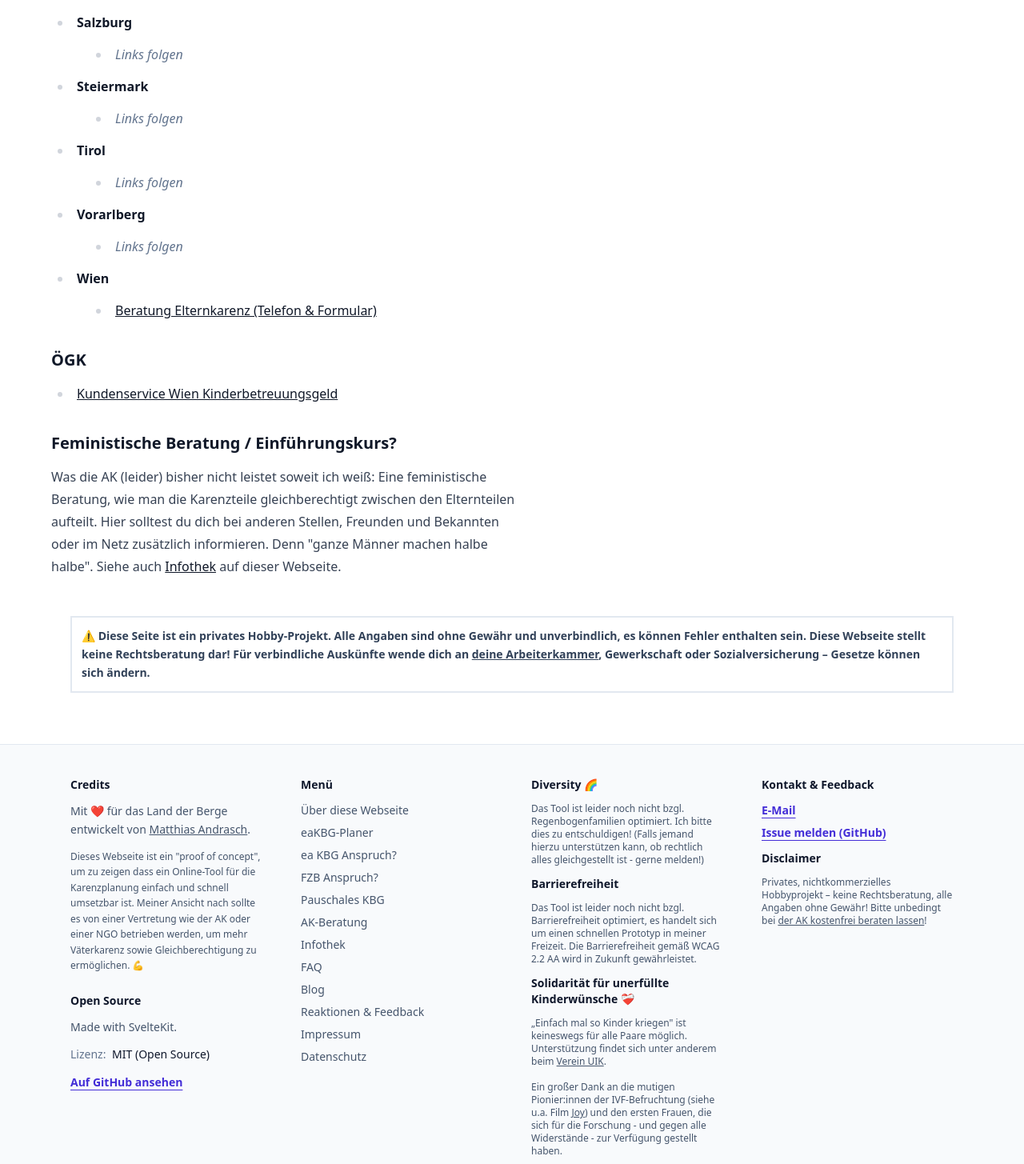
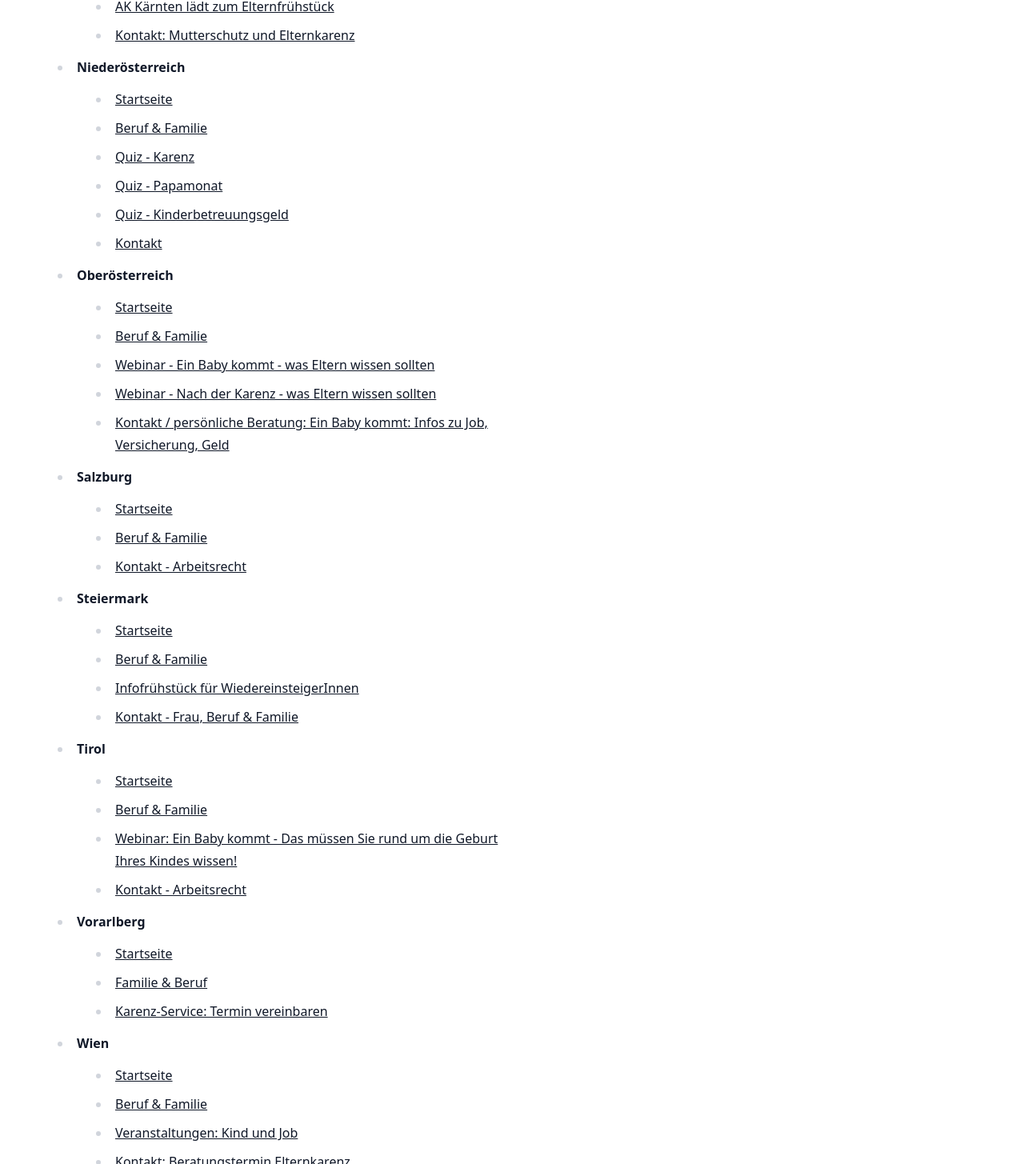
Before and after one commit to mandrasch/karenz-wizard, a SvelteKit app: page /ak-beratung in a window 1280 px wide. Shown: the part 1415-2870 px from the top of the page at 80% size. Built offline with nearby package versions, Linux system fonts and the light colour scheme.

Commit message:
chore: add AK service links

```diff
--- a/src/routes/ak-beratung/+page.svelte
+++ b/src/routes/ak-beratung/+page.svelte
@@ -1,87 +1,165 @@
 <script>
-	// TODO: check links
-	// TODO: add Burgenland https://bgld.arbeiterkammer.at/vaeterkarenz
 	const akList = [
 		{
 			name: 'Burgenland',
 			links: [
-				/*{ title: 'Startseite', url: 'https://bgld.arbeiterkammer.at' },
-				{ title: 'Väterkarenz', url: 'https://bgld.arbeiterkammer.at/vaeterkarenz' },
+				{ title: 'Startseite', url: 'https://bgld.arbeiterkammer.at' },
 				{
-					title: 'Kontakt: Arbeitsrecht',
-					url: 'https://bgld.arbeiterkammer.at/ueberuns/kontakt/index.html'
-				}*/
+					title: 'Beruf & Familie',
+					url: 'https://bgld.arbeiterkammer.at/beratung/berufundfamilie/index.html'
+				},
+				{
+					title: 'Elternberatungs-Termine vor Ort',
+					url: 'https://bgld.arbeiterkammer.at/elternberatung'
+				},
+				{ title: 'Kontakt', url: 'https://bgld.arbeiterkammer.at/ueberuns/kontakt/index.html' }
 			]
 		},
 		{
 			name: 'Kärnten',
 			links: [
-				/*{ title: 'Startseite', url: 'https://kaernten.arbeiterkammer.at' },
+				{ title: 'Startseite', url: 'https://kaernten.arbeiterkammer.at' },
+				{
+					title: 'Beruf & Familie',
+					url: 'https://kaernten.arbeiterkammer.at/beratung/berufundfamilie/index.html'
+				},
+				{
+					title: 'AK Kärnten lädt zum Elternfrühstück',
+					url: 'https://kaernten.arbeiterkammer.at/beratung/berufundfamilie/kinderbetreuungsgeld/AK_laedt_zum_Elternfruehstueck.html'
+				},
 				{
 					title: 'Kontakt: Mutterschutz und Elternkarenz',
 					url: 'https://kaernten.arbeiterkammer.at/ueberuns/kontakt/karenz/Mutterschutz___Karenz.html'
-				}*/
+				}
 			]
 		},
 		{
 			name: 'Niederösterreich',
 			links: [
-				/*
 				{ title: 'Startseite', url: 'https://noe.arbeiterkammer.at' },
+				{
+					title: 'Beruf & Familie',
+					url: 'https://noe.arbeiterkammer.at/beratung/berufundfamilie/index.html'
+				},
+				{
+					title: 'Quiz - Karenz',
+					url: 'https://noe.arbeiterkammer.at/beratung/berufundfamilie/karenz/Quiz-_Karenz.html'
+				},
+				{
+					title: 'Quiz - Papamonat',
+					url: 'https://noe.arbeiterkammer.at/beratung/berufundfamilie/karenz/Quiz-_Papamonat.html'
+				},
+				{
+					title: 'Quiz - Kinderbetreuungsgeld',
+					url: 'https://noe.arbeiterkammer.at/beratung/berufundfamilie/kinderbetreuungsgeld/index.html'
+				},
 				{ title: 'Kontakt', url: 'https://www.arbeiterkammer.at/kontakt/aknoe.html' }
-			*/
 			]
 		},
 		{
 			name: 'Oberösterreich',
 			links: [
-				/*
 				{ title: 'Startseite', url: 'https://ooe.arbeiterkammer.at' },
-				{ title: 'Kontakt', url: 'https://www.arbeiterkammer.at/kontakt/akooe.html' }
-			*/
+				{
+					title: 'Beruf & Familie',
+					url: 'https://ooe.arbeiterkammer.at/beratung/berufundfamilie/index.html'
+				},
+				{
+					title: 'Webinar - Ein Baby kommt - was Eltern wissen sollten',
+					url: 'https://ooe.arbeiterkammer.at/service/veranstaltungen/allgemeinetermine/online/Ein_Baby_kommt_-_was_Eltern_wissen_sollten.html'
+				},
+
+				{
+					title: 'Webinar - Nach der Karenz - was Eltern wissen sollten',
+					url: 'https://ooe.arbeiterkammer.at/service/veranstaltungen/allgemeinetermine/online/Nach-der-Karenz---was-Eltern-wissen-sollten.html'
+				},
+				{
+					title: 'Kontakt / persönliche Beratung: Ein Baby kommt: Infos zu Job, Versicherung, Geld',
+					url: 'https://ooe.arbeiterkammer.at/ueberuns/kontakte/beratung/Elternschaft.html'
+				}
 			]
 		},
 		{
 			name: 'Salzburg',
 			links: [
-				/*
 				{ title: 'Startseite', url: 'https://sbg.arbeiterkammer.at' },
-				{ title: 'Kontakt', url: 'https://www.arbeiterkammer.at/kontakt/aksbg.html' }
-			*/
+				{
+					title: 'Beruf & Familie',
+					url: 'https://sbg.arbeiterkammer.at/beratung/berufundfamilie/index.html'
+				},
+				{
+					title: 'Kontakt - Arbeitsrecht',
+					url: 'https://sbg.arbeiterkammer.at/ueberuns/kontakt/arbeitsrecht/Arbeitsrecht.html'
+				}
 			]
 		},
 		{
 			name: 'Steiermark',
 			links: [
-				/*
 				{ title: 'Startseite', url: 'https://stmk.arbeiterkammer.at' },
-				{ title: 'Kontakt', url: 'https://www.arbeiterkammer.at/kontakt/akstmk.html' }
-			*/
+				{
+					title: 'Beruf & Familie',
+					url: 'https://stmk.arbeiterkammer.at/beratung/berufundfamilie/Beruf_und_Familie_Uebersichtsseite.html'
+				},
+				{
+					title: 'Infofrühstück für WiedereinsteigerInnen',
+					url: 'https://stmk.arbeiterkammer.at/beratung/berufundfamilie/wiedereinstieg/Infofruehstueck.html'
+				},
+				{
+					title: 'Kontakt - Frau, Beruf & Familie',
+					url: 'https://stmk.arbeiterkammer.at/ueberuns/kontakt/Kontakt_Frauen_und_Gleichstellung.html'
+				}
 			]
 		},
 		{
 			name: 'Tirol',
 			links: [
-				/*
 				{ title: 'Startseite', url: 'https://tirol.arbeiterkammer.at' },
-				{ title: 'Kontakt', url: 'https://www.arbeiterkammer.at/kontakt/AK_Tirol.html' }
-			*/
+				{
+					title: 'Beruf & Familie',
+					url: 'https://tirol.arbeiterkammer.at/beratung/berufundfamilie/index.html'
+				},
+				{
+					title: 'Webinar: Ein Baby kommt - Das müssen Sie rund um die Geburt Ihres Kindes wissen!',
+					url: 'https://tirol.arbeiterkammer.at/beratung/berufundfamilie/Webinar-Ein-Baby-kommt.html'
+				},
+				{
+					title: 'Kontakt - Arbeitsrecht',
+					url: 'https://tirol.arbeiterkammer.at/ueberuns/kontakt/Arbeitsrecht/Arbeitsrecht.html'
+				}
 			]
 		},
 		{
 			name: 'Vorarlberg',
 			links: [
-				/*
 				{ title: 'Startseite', url: 'https://vbg.arbeiterkammer.at' },
-				{ title: 'Kontakt', url: 'https://www.arbeiterkammer.at/kontakt/akvbg.html' }
-			*/
+				{
+					title: 'Familie & Beruf',
+					url: 'https://vbg.arbeiterkammer.at/beratung/berufundfamilie/index.html'
+				},
+				{
+					title: 'Karenz-Service: Termin vereinbaren',
+					url: 'https://vbg.arbeiterkammer.at/beratung/berufundfamilie/Beratungstermin.html'
+				}
 			]
 		},
 		{
 			name: 'Wien',
 			links: [
 				{
-					title: 'Beratung Elternkarenz (Telefon & Formular)',
+					title: 'Startseite',
+					url: 'https://wien.arbeiterkammer.at'
+				},
+				{
+					title: 'Beruf & Familie',
+					url: 'https://wien.arbeiterkammer.at/beratung/berufundfamilie/index.html'
+				},
+				{
+					title: 'Veranstaltungen: Kind und Job',
+					url: 'https://wien.arbeiterkammer.at/beratung/berufundfamilie/kinderbetreuungsgeld/Veranstaltungen_zu_Kindergeld_und_Elternteilzeit.html'
+				},
+				{
+					title: 'Kontakt: Beratungstermin Elternkarenz',
 					url: 'https://wien.arbeiterkammer.at/ueberuns/kontakt/elternkarenz/Elternkarenz.html'
 				}
 			]
@@ -173,7 +251,7 @@
 			Was die AK (leider) bisher nicht leistet soweit ich weiß: Eine feministische Beratung, wie man
 			die Karenzteile gleichberechtigt zwischen den Elternteilen aufteilt. Hier solltest du dich bei
 			anderen Stellen, Freunden und Bekannten oder im Netz zusätzlich informieren. Denn "ganze
-			Männer machen halbe halbe". Siehe auch <a href="/infothek">Infothek</a> auf dieser Webseite.
+			Männer machen Halbe-Halbe". Siehe auch <a href="/infothek">Infothek</a> auf dieser Webseite.
 		</p>
 	</div>
 </section>
```
